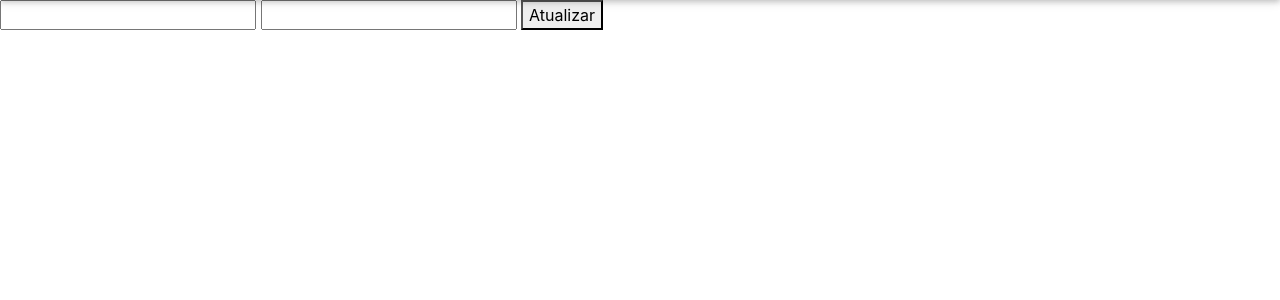
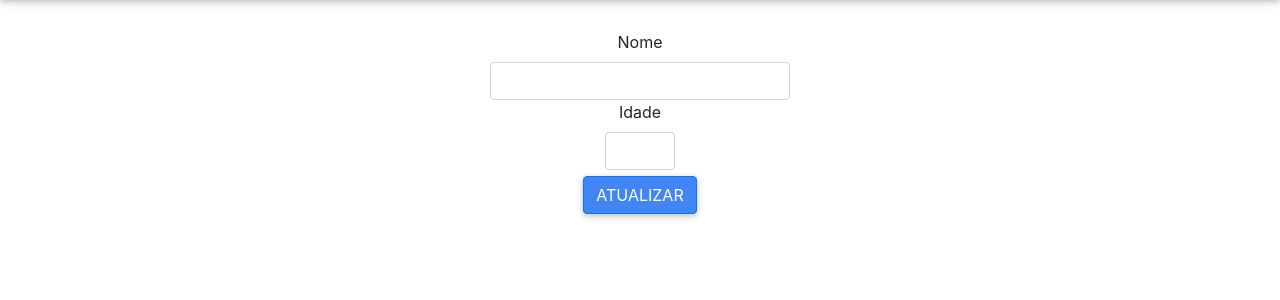
Before and after one commit to Huds0nAlve5/flaskWithSQL, a Flask app: page /atualizar/pessoa/1 in a window 1280 px wide. Shown: the part 56-356 px from the top of the page. Run offline with Flask 3, Linux system fonts and the light colour scheme; data that the repository does not hold is empty; some libraries are stand-ins or nearby versions.

Commit message:
alterado css do update pessoa

```diff
--- a/src/static/css/style.css
+++ b/src/static/css/style.css
@@ -1,11 +1,13 @@
 #nome{
     width: 300px;
     margin: 0 auto;
+    text-align: center;
 }
 
 #idade{
     width: 70px;
     margin: 0 auto;
+    text-align: center;
 }
 
 #form_pessoa{
--- a/src/templates/public/cadastro_pessoa.html
+++ b/src/templates/public/cadastro_pessoa.html
@@ -3,12 +3,12 @@
 {% block content %}
     <form action="" method="POST" id="form_pessoa">
         <label for="nome">Nome</label>
-        <input type="text" class="form-control" id="nome">
+        <input type="text" class="form-control" name="name" id="nome">
         </div>
 
         <div class="form-group">
         <label for="idade">Idade</label>
-        <input type="number" class="form-control" id="idade">
+        <input type="number" class="form-control" name="age" id="idade" min="0">
         </div>
 
         <button type="submit" class="btn btn-primary">Cadastrar</button>
--- a/src/templates/public/update.html
+++ b/src/templates/public/update.html
@@ -2,11 +2,17 @@
 
 {% block content %}
 
-<form action="/atualizar/pessoa/{{pessoa.0}}" method="POST">
-    <input type="text" name="name" value="{{pessoa.1}}" placeholder="{{pessoa.1}}">
-    <input type="number" name="age" value="{{pessoa.2}}" placeholder="{{pessoa.2}}">
+<form action="/atualizar/pessoa/{{pessoa.0}}" method="POST" id="form_pessoa">
 
-    <button type="submit">Atualizar</button>
+    <label for="nome">Nome</label>
+    <input type="text" class="form-control" name="name" id="nome" value="{{pessoa.1}}">
+
+    <div class="form-group">
+    <label for="idade">Idade</label>
+    <input type="number" class="form-control" name="age" id="idade" min="0" value="{{pessoa.2}}">
+
+    <button type="submit" class="btn btn-primary">Atualizar</button>
+    </div>
 </form>
 
 {% endblock %}
```
